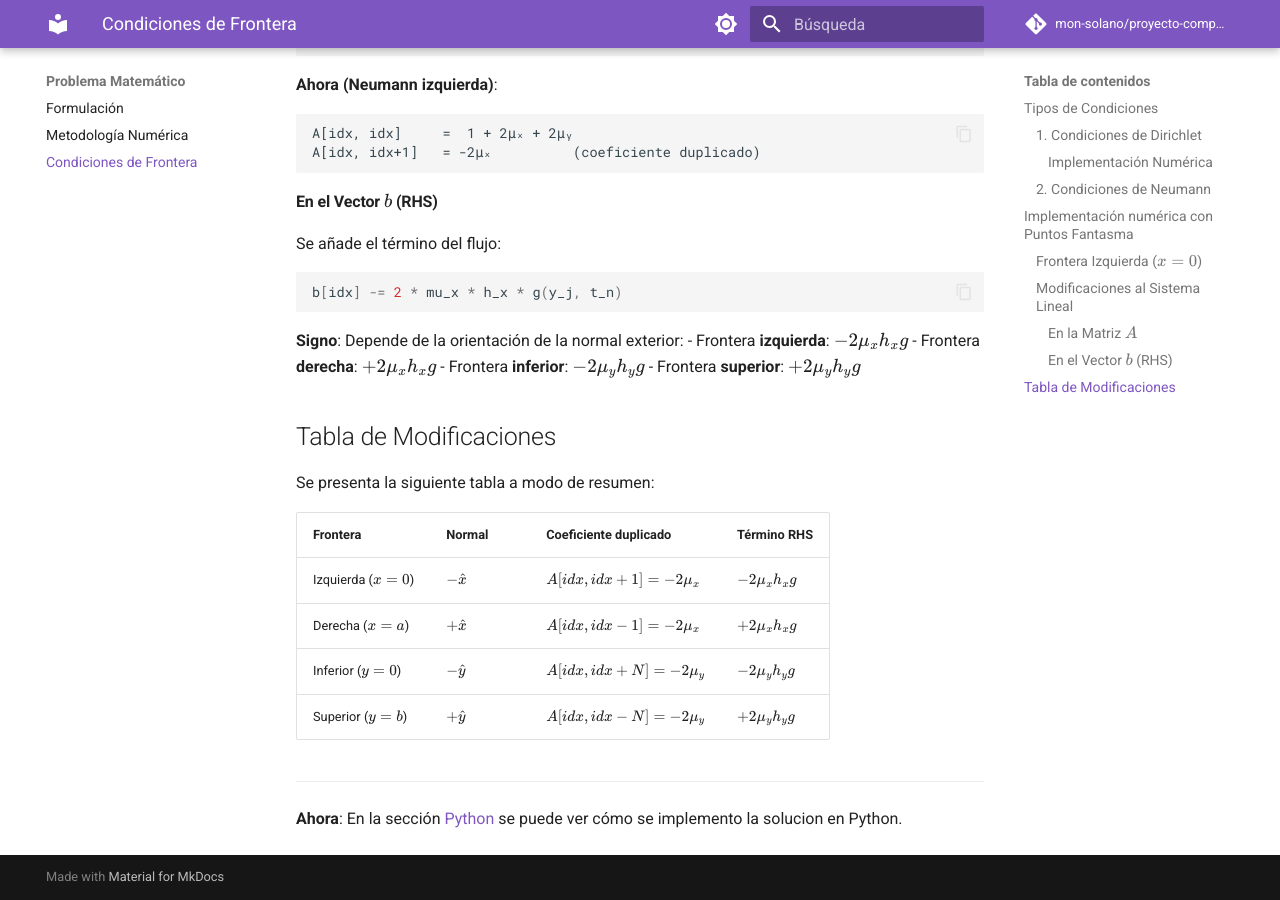
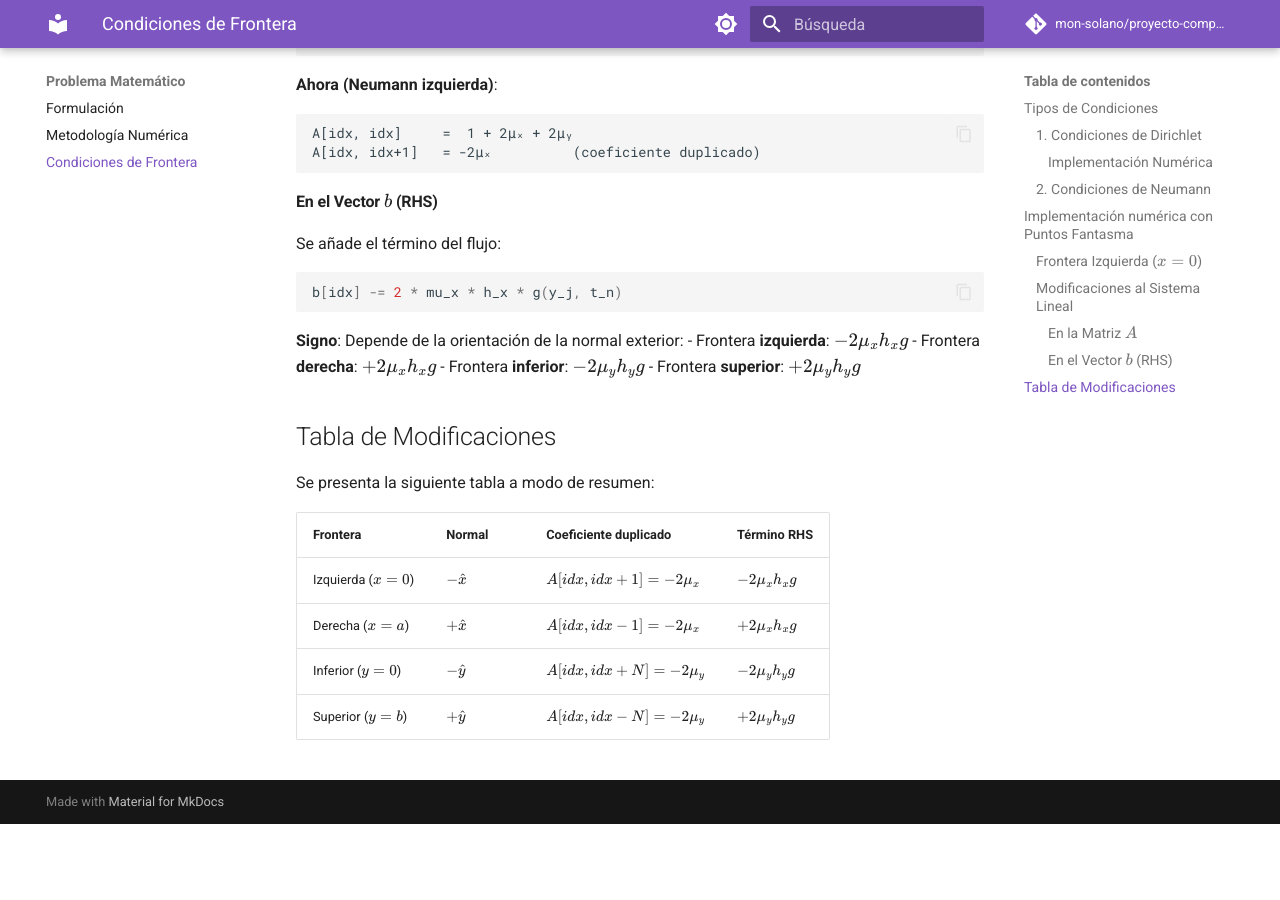
Before and after one commit to mon-solano/proyecto-computacional, an MkDocs documentation site: the page built from docs/matematica/condiciones.md, in a window 1280 px wide and 900 px high, scrolled down 1861 px. Built offline with MkDocs 1.6.1 and Material for MkDocs 9.7.7, drawn with Linux system fonts in a browser that asks for light colours; comment, search, counter and statistics services are not loaded; after the commit the page ends 2685 px from its top, so only the background shows below that.

Commit message:
Update condiciones.md
borre link

```diff
--- a/docs/matematica/condiciones.md
+++ b/docs/matematica/condiciones.md
@@ -104,7 +104,3 @@ Se presenta la siguiente tabla a modo de resumen:
 | Derecha (\(x=a\)) | \(+\hat{x}\) | \(A[idx, idx-1] = -2\mu_x\) | \(+2\mu_x h_x g\) |
 | Inferior (\(y=0\)) | \(-\hat{y}\) | \(A[idx, idx+N] = -2\mu_y\) | \(-2\mu_y h_y g\) |
 | Superior (\(y=b\)) | \(+\hat{y}\) | \(A[idx, idx-N] = -2\mu_y\) | \(+2\mu_y h_y g\) |
-
----
-
-**Ahora**: En la sección [Python](python.md) se puede ver cómo se implemento la solucion en Python.
```
